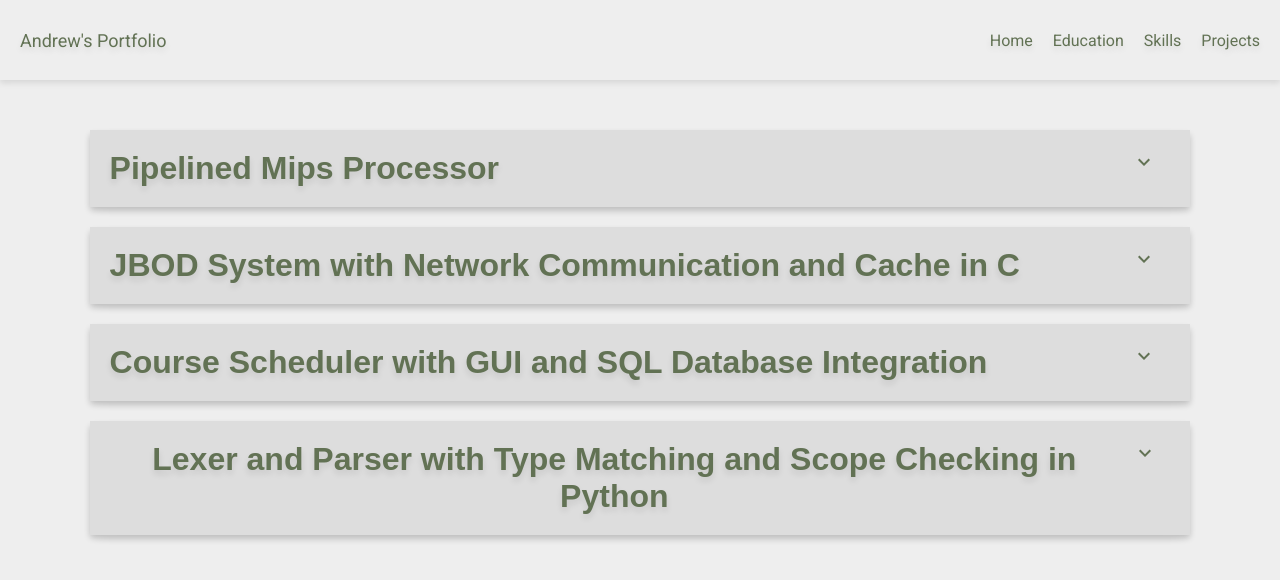
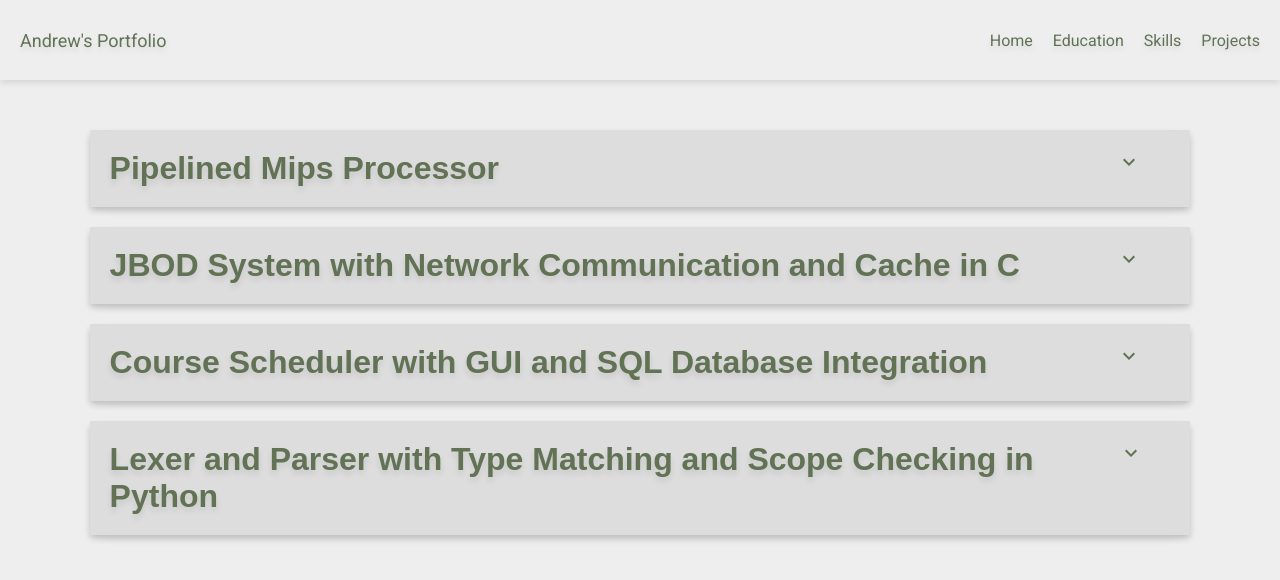
Before and after one commit to Andrewb242/Portfolio-Website, a React (Create React App) app: page /Portfolio-Website/Projects in a window 1280 px wide. Shown: the top 580 px of the page. Built offline with nearby package versions, Linux system fonts and the light colour scheme.

Commit message:
fixed parser project

```diff
--- a/src/components/ProjectDescriptor.css
+++ b/src/components/ProjectDescriptor.css
@@ -9,6 +9,7 @@
 .project-dsc-glance-button {
     width: 100%;
     display: flex;
+    text-align: start;
     justify-content: space-between;
     font-size: 2rem;
     font-weight: bold;
```
